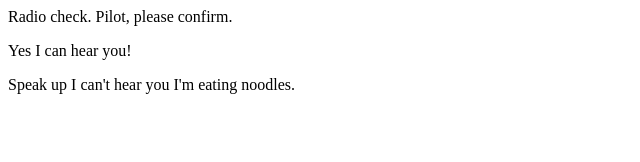
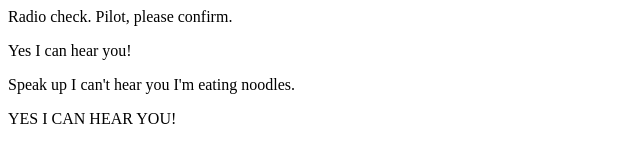
Before and after one commit to mjwebb1993/communication-log, a plain HTML site: page index.html in a window 1280 px wide. Shown: the whole page, without its empty margins (0-640 px from the left). Drawn offline with Linux system fonts and the light colour scheme.

Commit message:
Added fourth line to log.

```diff
--- a/index.html
+++ b/index.html
@@ -3,5 +3,6 @@
    <p>Radio check. Pilot, please confirm.</p>
    <p>Yes I can hear you!</p>
    <p>Speak up I can't hear you I'm eating noodles.</p>
+   <p>YES I CAN HEAR YOU!</p>
 </body>
 </html>
```
